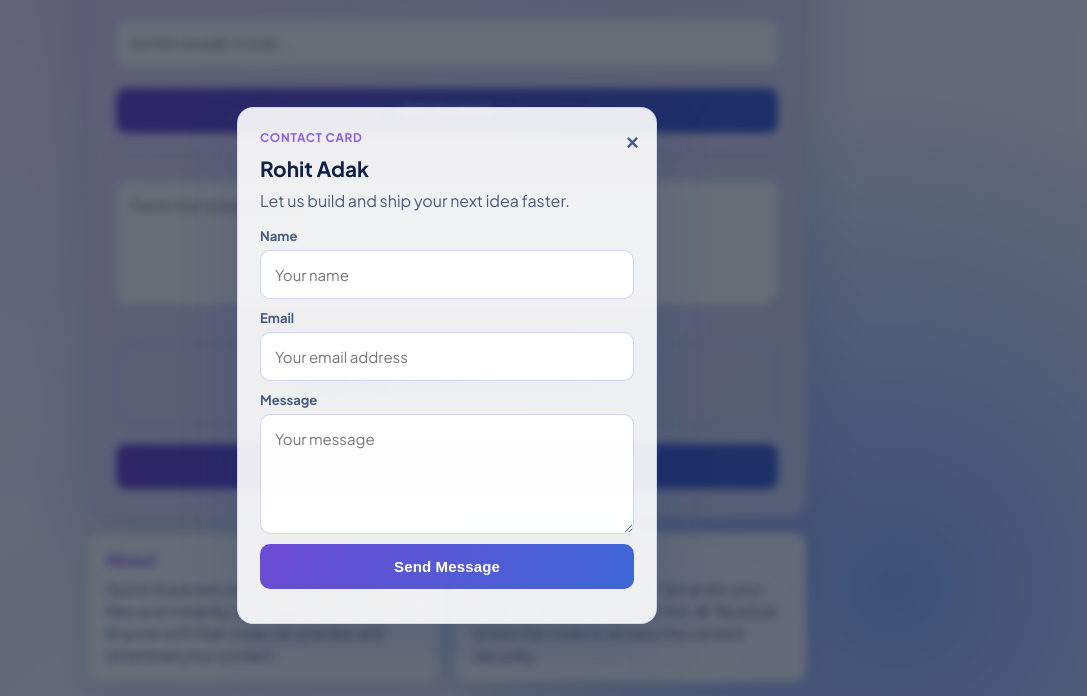
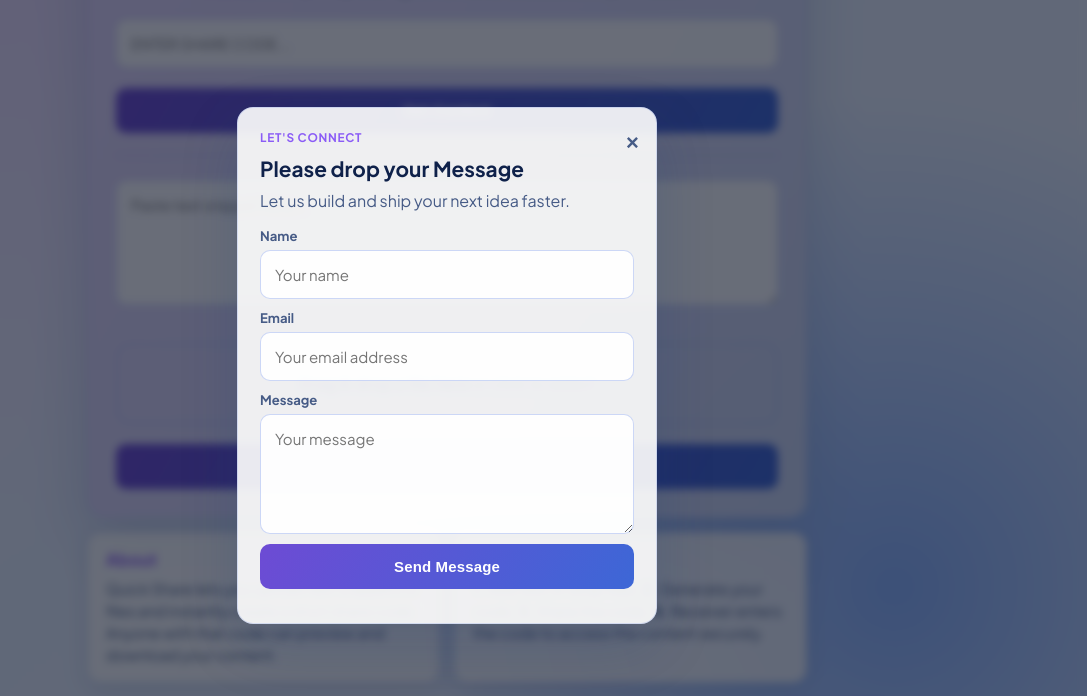
Before and after one commit to rka2005/Quick-Share, a plain HTML site: page frontend/index.html in a window 1280 px wide. Both pictures are taken after a click on the button "Contact". Shown: the part 127-823 px from the top of the page, without its empty margins (193-1280 px from the left). Drawn offline with Linux system fonts and the light colour scheme.

Commit message:
Contact form added

```diff
--- a/frontend/index.html
+++ b/frontend/index.html
@@ -80,7 +80,7 @@
         </article>
         <article class="info-card reveal delay-1">
             <h2>How To Use</h2>
-            <p><b>1.</b> Add text or drop files. <b>2.</b> Generate your code. <b>3.</b> Share the code or link. <b>4.</b> Receiver enters the code to access the content securely.</p>
+            <p><b>1.</b> Add text or drop files. <b>2.</b> Generate your code. <b>3.</b> Share the code. <b>4.</b> Receiver enters the code to access the content securely.</p>
         </article>
     </section>
 
@@ -107,8 +107,8 @@
         <div class="modal-backdrop" data-close="true"></div>
         <div class="modal-card" role="dialog" aria-modal="true" aria-labelledby="contactTitle">
             <button id="closeModalBtn" class="modal-close" type="button" aria-label="Close contact card">×</button>
-            <p class="modal-tag">Contact Card</p>
-            <h3 id="contactTitle">Rohit Adak</h3>
+            <p class="modal-tag">Let's Connect</p>
+            <h3 id="contactTitle">Please drop your Message</h3>
             <p class="modal-sub">Let us build and ship your next idea faster.</p>
             <form id="contactForm" class="contact-form">
                 <label class="field-label" for="contactName">Name</label>
```
